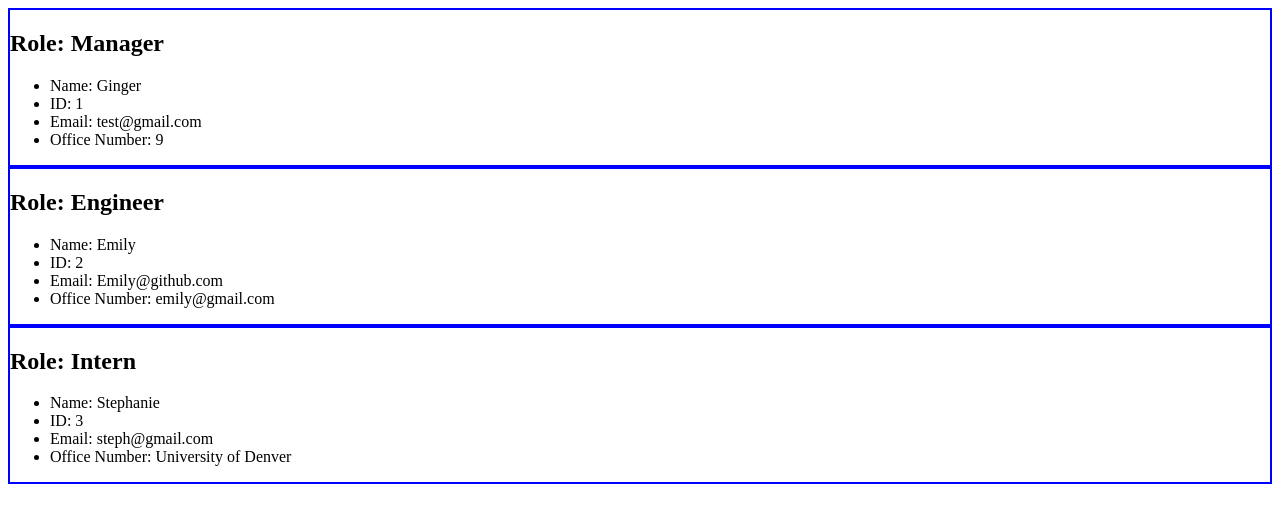
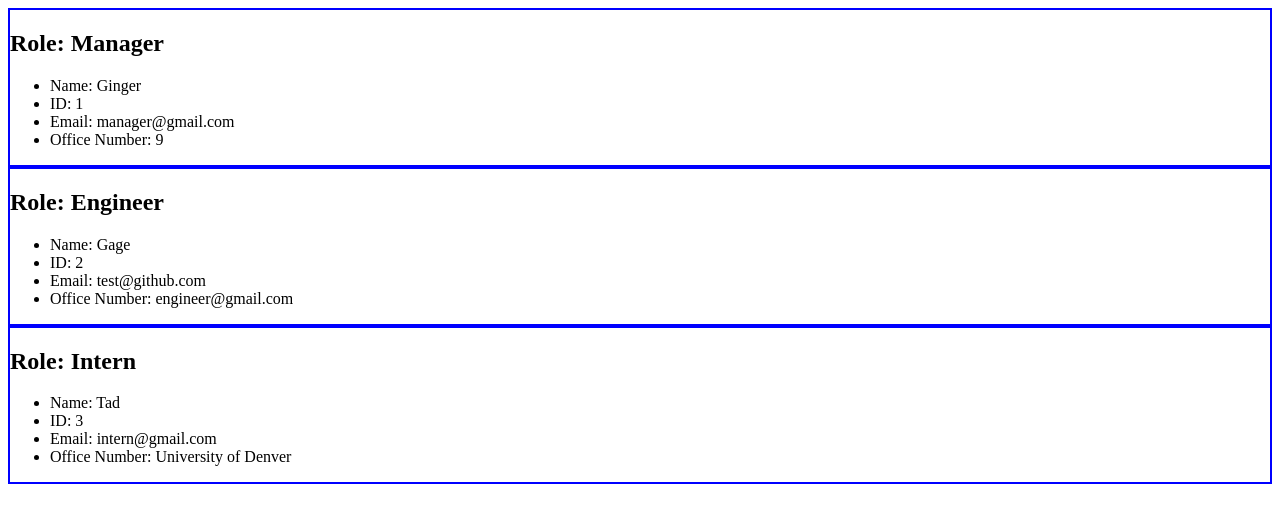
Before and after one commit to Ginger421/MakeMyTeam, a website: page index.html in a window 1280 px wide. Drawn offline with Linux system fonts and the light colour scheme.

```diff
--- a/index.html
+++ b/index.html
@@ -13,7 +13,7 @@
   <ul>
 	  <li>Name: Ginger</li>
 	  <li>ID: 1</li>
-	  <li>Email: test@gmail.com</li>
+	  <li>Email: manager@gmail.com</li>
 	  <li>Office Number: 9</li>
   </ul>
   </div>
@@ -22,19 +22,19 @@
 	  <div style=" border: 2px solid blue;">
 	  <h2>Role: Engineer</Role:1></h2>
   <ul>
-	  <li>Name: Emily</li>
+	  <li>Name: Gage</li>
 	  <li>ID: 2</li>
-	  <li>Email: Emily@github.com</li>
-	  <li>Office Number: emily@gmail.com</li>
+	  <li>Email: test@github.com</li>
+	  <li>Office Number: engineer@gmail.com</li>
   </ul>
   </div>
 
 	  <div style=" border: 2px solid blue;">
 	  <h2>Role: Intern</Role:1></h2>
   <ul>
-	  <li>Name: Stephanie</li>
+	  <li>Name: Tad</li>
 	  <li>ID: 3</li>
-	  <li>Email: steph@gmail.com</li>
+	  <li>Email: intern@gmail.com</li>
 	  <li>Office Number: University of Denver</li>
   </ul>
   </div>
```
